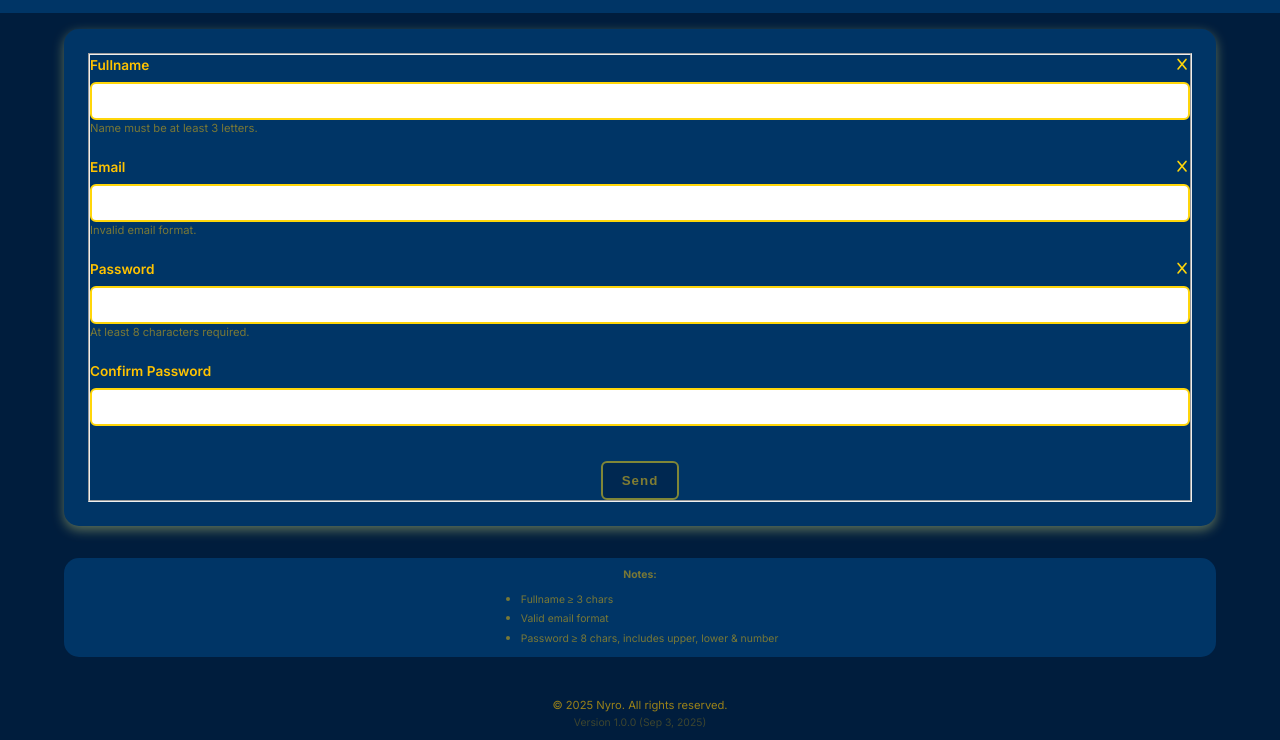
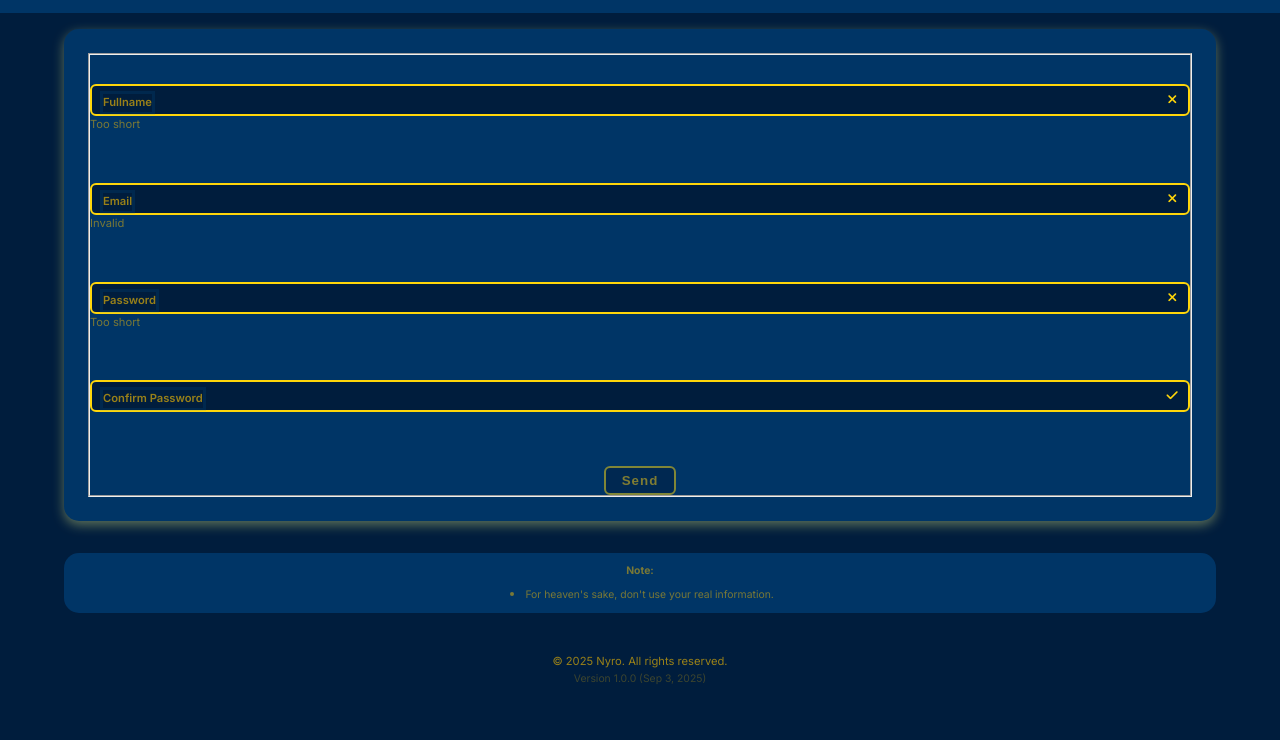
Before and after one commit to Kopi-Naparan1/2_FormGuard, a website: page index.html in a window 1280 px wide. Shown: the part 70-810 px from the top of the page. Drawn offline with Linux system fonts and the light colour scheme.

Commit message:
v1.0.9_Added more TS functionalities % Minor improvements

```diff
--- a/css/style.css
+++ b/css/style.css
@@ -37,15 +37,22 @@ form {
 .form-group {
   display: flex;
   flex-direction: column;
-  margin-bottom: 1.2rem;
+  margin-top: 1.8rem;
   font-size: 0.7rem;
+  position: relative;
+  height: 70px;
 }
 
 .form-group label {
+  position: absolute;
   margin-bottom: 0.3rem;
   font-weight: 600;
-  font-size: 0.85rem;
+  font-size: 0.7rem;
   color: var(--color-text, #001d3d);
+  top: 10px;
+  left: 13px;
+  opacity: 0.6;
+  transition: all 0.2s ease;
 }
 
 /* ----------------------------------
@@ -54,32 +61,41 @@ form {
 .form-group input {
   color: var(--color-text, #001d3d); /* ✅ fixed: text is readable */
   font-weight: 650;
-  padding: 0.7rem;
+  padding: 0.5rem 1.5rem 0.5rem 0.5rem;
   border: 2px solid var(--color-highlight);
   border-radius: 6px;
   width: 100%;
   font-size: 0.7rem;
+  background-color: var(--color-bg-lighter);
   letter-spacing: 1px;
   transition: border-color 0.2s, box-shadow 0.2s;
 }
 
-.form-group input:focus {
+.form-group input:focus + label,
+.form-group input:not(:placeholder-shown) + label,
+label {
   outline: none;
-  border-color: var(--color-accent, #0077cc);
+  border-color: var(--color-bg-lightest);
   box-shadow: 0 0 0 3px rgba(0, 119, 204, 0.2);
+  font-size: 0.9rem;
+  top: -35px;
+  left: 1px;
+  color: var(--color-highlight);
+  opacity: 1;
 }
 
 /* ----------------------------------
    Buttons
 ---------------------------------- */
+
 .send-button-class {
   text-align: center;
 }
 
 .send-button {
   display: inline-block;
-  padding: 0.6rem 1.2rem;
-  margin: 1rem auto 0;
+  padding: 0.3rem 1rem;
+  margin: auto;
   background-color: var(--color-bg-lighter);
   color: var(--color-text, #001d3d);
   border: 2px solid var(--color-highlight);
@@ -88,6 +104,7 @@ form {
   letter-spacing: 1px;
   font-weight: 700;
   transition: background-color 0.2s, transform 0.1s;
+  margin-top: 1rem;
 }
 
 .send-button:hover:enabled {
@@ -172,11 +189,22 @@ footer {
   display: flex;
   flex-direction: row;
   justify-content: space-between;
+  position: relative;
+}
+
+.indicator i {
+  transition: color 0.3s ease, transform 0.2s ease;
+  display: inline-block;
 }
 
 .indicator {
+  position: absolute;
   font-size: 0.8rem;
   margin-right: 0.2rem;
+  top: 6px;
+  right: 5px;
+  width: 1.2rem;
+  text-align: center;
 }
 
 .form-help {
@@ -186,8 +214,11 @@ footer {
 .pw-meter-div {
   display: flex;
   flex-direction: row;
+  position: absolute;
   justify-content: space-between;
   margin: 0 0.2rem 0 0;
+  bottom: 80px;
+  right: 0px;
 }
 
 .pw-bar {
@@ -196,8 +227,9 @@ footer {
 }
 
 .pw-strength {
+  align-items: center;
   display: flex;
-  flex-direction: column;
+  flex-direction: row;
 }
 
 .line-box {
--- a/index.html
+++ b/index.html
@@ -29,19 +29,16 @@
         method="post"
         autocomplete="off"
         aria-labelledby="formTitle"
+        action="https://kopi-naparan1.github.io/1_Nyro-Portfolio-Website/"
+        method="post"
       >
         <fieldset>
           <legend id="formTitle" class="visually-hidden">Sign up form</legend>
 
           <!-- Fullname -->
           <div class="form-group">
-            <div class="labels">
-              <label for="fullname">Fullname</label>
-              <span class="indicator nameIndicator" aria-hidden="true"></span>
-            </div>
-
-            <div class="input-row">
             <input
+              placeholder=" "
               id="fullname"
               type="text"
               name="fullname"
@@ -50,20 +47,17 @@
               autocomplete="name"
               aria-describedby="fullnameHelp"
             />
-            </div>
-
+            <label for="fullname">Fullname</label>
+            <span class="indicator nameIndicator" aria-hidden="true"
+              ><i class="fa-solid fa-circle"></i
+            ></span>
             <p id="fullnameHelp" class="form-help" role="alert"></p>
           </div>
 
           <!-- Email -->
           <div class="form-group">
-            <div class="labels">
-              <label for="email">Email</label>
-              <span class="indicator emailIndicator" aria-hidden="true"></span>
-            </div>
-
-            <div class="input-row">
             <input
+              placeholder=" "
               id="email"
               type="email"
               name="email"
@@ -72,23 +66,17 @@
               autocomplete="email"
               aria-describedby="emailHelp"
             />
-            </div>
-
+            <label for="email">Email</label>
+            <span class="indicator emailIndicator" aria-hidden="true"
+              ><i class="fa-solid fa-circle"></i
+            ></span>
             <p id="emailHelp" class="form-help" role="alert"></p>
           </div>
 
           <!-- Password -->
           <div class="form-group">
-            <div class="labels">
-              <label for="password">Password</label>
-              <span
-                class="indicator passwordIndicator"
-                aria-hidden="true"
-              ></span>
-            </div>
-
-            <div>
             <input
+              placeholder=" "
               id="password"
               type="password"
               name="password"
@@ -97,42 +85,28 @@
               autocomplete="new-password"
               aria-describedby="passwordHelp"
             />
-            </div>
+            <label for="password">Password</label>
+            <span class="indicator passwordIndicator" aria-hidden="true"
+              ><i class="fa-solid fa-circle"></i
+            ></span>
+            <p id="passwordHelp" class="form-help" role="alert"></p>
 
             <!-- Strength meter -->
-
             <div class="pw-meter-div" aria-hidden="true">
-              <div class="form-help-div">
-                <p id="passwordHelp" class="form-help" role="alert">xxx</p>
-              </div>
-
               <div class="pw-strength" id="pwstrength">
                 <p class="pw-strength-text"></p>
                 <div class="line-box">
                   <div class="line"></div>
                 </div>
               </div>
-
-              <!-- <div class="tool-tip-box">
-
-                  <div class="tool-tip-box"></div>
-                </div> -->
             </div>
           </div>
 
           <!-- Confirm Password -->
 
           <div class="form-group">
-            <div class="labels">
-              <label for="confirmPassword">Confirm Password</label>
-              <span
-                class="indicator confirmPasswordIndicator"
-                aria-hidden="true"
-              ></span>
-            </div>
-
-            <div>
             <input
+              placeholder=" "
               id="confirmPassword"
               type="password"
               name="confirmPassword"
@@ -140,8 +114,10 @@
               autocomplete="new-password"
               aria-describedby="confirmHelp"
             />
-            </div>
-
+            <label for="confirmPassword">Confirm Password</label>
+            <span class="indicator confirmPasswordIndicator" aria-hidden="true"
+              ><i class="fa-solid fa-circle"></i
+            ></span>
             <p id="confirmHelp" class="form-help" role="alert"></p>
           </div>
 
@@ -156,11 +132,9 @@
 
       <section class="notes" aria-labelledby="notesTitle">
         <h2 id="notesTitle" class="visually-hidden">Form rules</h2>
-        <strong class="notes-heading">Notes:</strong>
+        <strong class="notes-heading">Note:</strong>
         <ul>
-          <li>Fullname ≥ 3 chars</li>
-          <li>Valid email format</li>
-          <li>Password ≥ 8 chars, includes upper, lower & number</li>
+          <li>For heaven's sake, don't use your real information.</li>
         </ul>
       </section>
     </main>
--- a/js/main.js
+++ b/js/main.js
@@ -1,3 +1,4 @@
+"use strict";
 // --- DOM Shortcuts ---
 const $ = (sel) => document.querySelector(sel);
 // --- Helper to assert element existence ---
@@ -27,33 +28,52 @@ function initFormValidation() {
         confirm: mustExist($(".indicator.confirmPasswordIndicator"), ".confirmPasswordIndicator"),
     };
     // --- Validators ---
-    const validateName = (name) => name.trim().length < 3 ? "Name must be at least 3 letters." : null;
-    const validateEmail = (email) => /^[^\s@]+@[^\s@]+\.[^\s@]+$/.test(email) ? null : "Invalid email format.";
+    const validateName = (name) => name.trim().length < 3 ? "Too short" : null;
+    const validateEmail = (email) => /^[^\s@]+@[^\s@]+\.[^\s@]+$/.test(email) ? null : "Invalid";
     const validatePassword = (password) => {
         const score = calculatePasswordStrength(password);
         if (password.length < 8)
-            return "At least 8 characters required.";
+            return "Too short";
         if (!/[A-Z]/.test(password))
-            return "At least 1 uppercase letter required.";
+            return "Missing uppercase";
         if (!/[a-z]/.test(password))
-            return "At least 1 lowercase letter required.";
+            return "Missing lowercase";
         if (!/[0-9]/.test(password))
-            return "At least 1 number required.";
+            return "Missing number";
         if (score < 50)
-            return "Password too weak. Try adding more variety.";
+            return "";
         return null;
     };
-    const validateConfirmPassword = (password, confirm) => password === confirm ? null : "Passwords do not match.";
+    // --- Password strength & confirm validation ---
+    passwordInput.addEventListener("input", () => {
+        // Strength meter logic
+        if (passwordInput.value.length === 0) {
+            pwStrength.style.display = "none";
+        }
+        else {
+            pwStrength.style.display = "flex";
+            const score = calculatePasswordStrength(passwordInput.value);
+            updateStrengthUI(score, pwLine, pwText);
+        }
+        // Revalidate confirm password
+        showFeedback(indicators.confirm, confirmHelp, validateConfirmPassword(passwordInput.value, confirmInput.value));
+        checkFormValidity();
+    });
+    const validateConfirmPassword = (password, confirm) => password === confirm ? null : "Mismatch";
     // --- UI Feedback ---
     function showFeedback(indicator, help, error) {
+        const icon = indicator.querySelector("i");
+        if (!icon)
+            return;
+        icon.classList.remove("fa-check", "fa-xmark");
         if (error) {
-            indicator.innerHTML =
-                '<i class="fa-solid fa-x" style="color: #ffd60a;"></i>';
+            icon.classList.add("fa-xmark");
+            icon.style.color = "#ffd60a";
             help.textContent = error;
         }
         else {
-            indicator.innerHTML =
-                '<i class="fa-solid fa-check" style="color: #ffd60a;"></i>';
+            icon.classList.add("fa-check");
+            icon.style.color = "#ffd60a";
             help.textContent = "";
         }
     }
@@ -115,6 +135,7 @@ function initFormValidation() {
     showFeedback(indicators.name, nameHelp, validateName(nameInput.value));
     showFeedback(indicators.email, emailHelp, validateEmail(emailInput.value));
     showFeedback(indicators.password, passwordHelp, validatePassword(passwordInput.value));
+    showFeedback(indicators.confirm, confirmHelp, validateConfirmPassword(passwordInput.value, confirmInput.value));
     checkFormValidity();
 }
 initFormValidation();
@@ -162,19 +183,19 @@ function updateStrengthUI(score, pwLine, pwText) {
     pwLine.style.width = `${score}px`;
     if (score < 30) {
         pwLine.style.backgroundColor = "#ffc40078";
-        pwText.textContent = "Weak";
+        pwText.textContent = " ";
     }
     else if (score < 60) {
         pwLine.style.backgroundColor = "#ffc400e7";
-        pwText.textContent = "Medium";
+        pwText.textContent = " ";
     }
     else if (score < 80) {
         pwLine.style.backgroundColor = "#ffc40078";
-        pwText.textContent = "Strong";
+        pwText.textContent = " ";
     }
     else {
         pwLine.style.backgroundColor = "#ffc40078";
-        pwText.textContent = "Very Strong";
+        pwText.textContent = " ";
     }
 }
 // --- DOM hookups ---
@@ -186,16 +207,4 @@ let pwText = mustExist($(".pw-strength-text"), ".pw-strength-text");
 if (password.value.length === 0) {
     pwStrength.style.display = "none";
 }
-// Live updates
-password.addEventListener("input", () => {
-    if (password.value.length === 0) {
-        pwStrength.style.display = "none";
-    }
-    else {
-        pwStrength.style.display = "flex";
-        const score = calculatePasswordStrength(password.value);
-        updateStrengthUI(score, pwLine, pwText);
-    }
-});
-export {};
 //# sourceMappingURL=main.js.map
```
Also changed, not shown: ts/main.ts (+48 -29 lines), 1 other file. Lines whose indentation alone changed are shown as unchanged.
